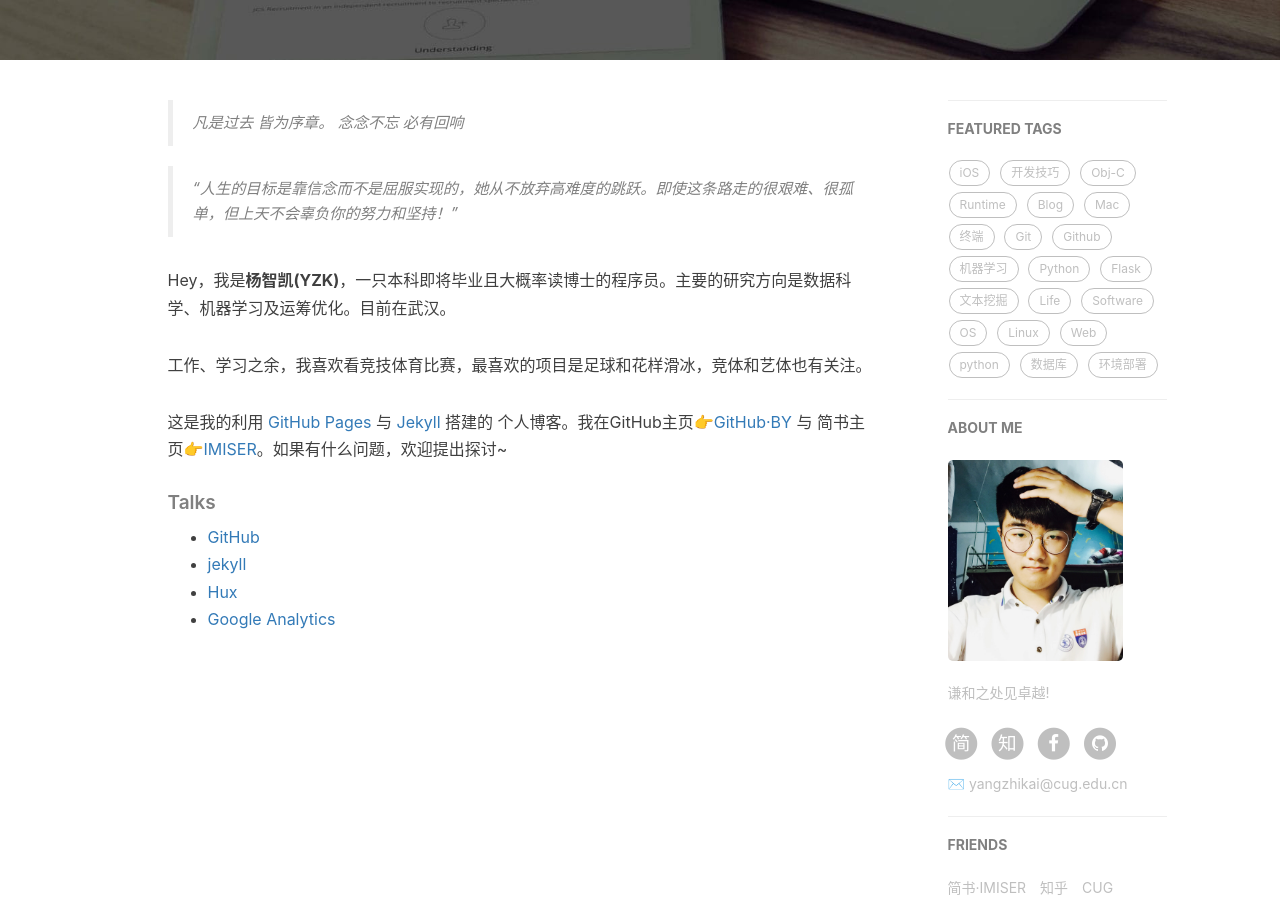
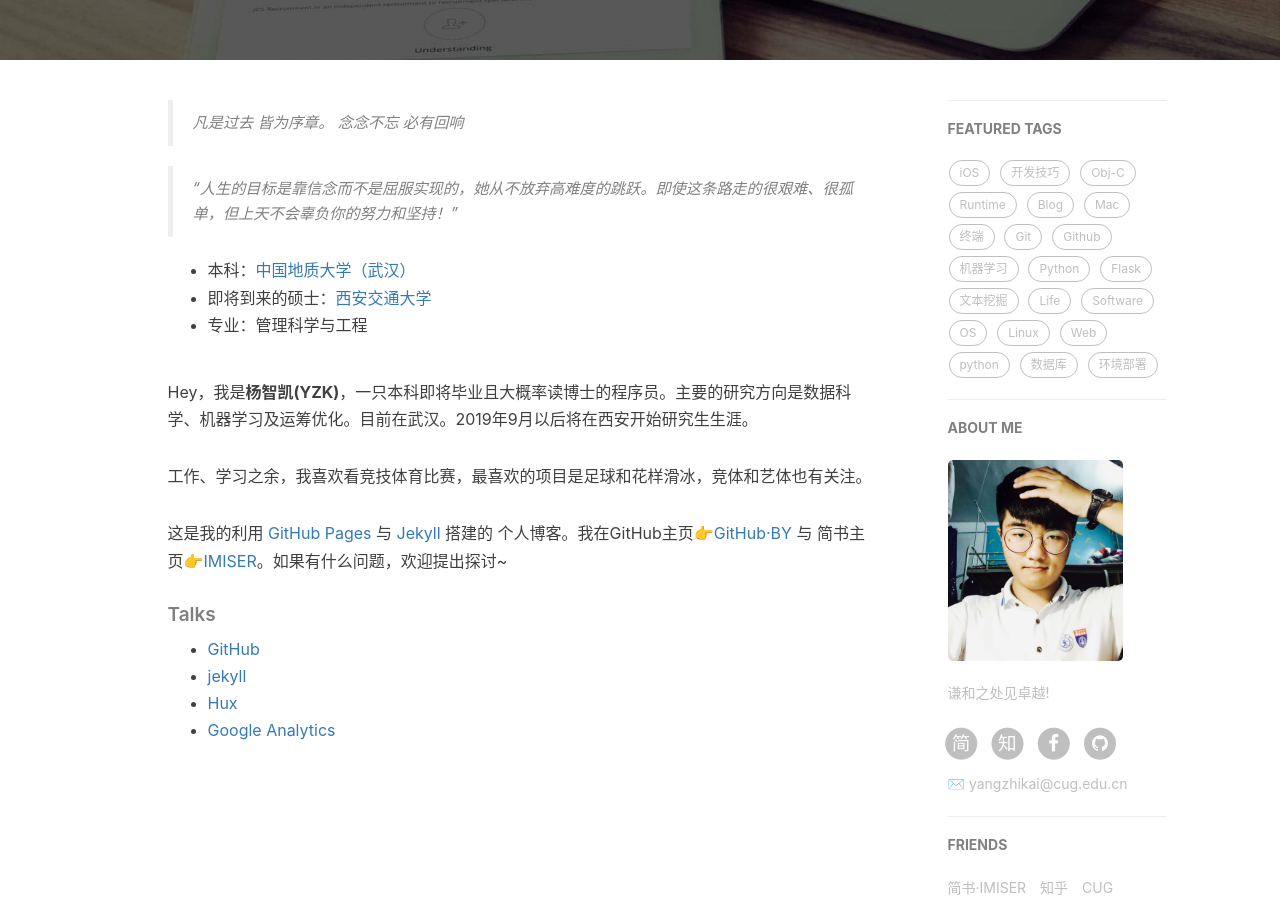
Before and after one commit to LouisYZK/ElseBlog, a Jekyll site: the page built from about.html, in a window 1280 px wide and 900 px high, scrolled down 358 px. Built offline with Jekyll 4.4.1, drawn with Linux system fonts in a browser that asks for light colours; nearby versions of some CDN libraries; comment, search, counter and statistics services are not loaded.

Commit message:
10-17Update

```diff
--- a/about.html
+++ b/about.html
@@ -20,9 +20,16 @@
 
     <blockquote><p>“人生的目标是靠信念而不是屈服实现的，她从不放弃高难度的跳跃。即使这条路走的很艰难、很孤单，但上天不会辜负你的努力和坚持！”</p></blockquote>
 
-    <p>Hey，我是<strong>杨智凯(YZK)</strong>，一只本科即将毕业且大概率读博士的程序员。主要的研究方向是数据科学、机器学习及运筹优化。目前在武汉。</p>
+    <ul>
+        <li>本科：<a href="https://cug.edu.cn">中国地质大学（武汉）</a></li>
+        <li>即将到来的硕士：<a href="https://xjtu.edu.cn">西安交通大学</a></li>
+        <li>专业：管理科学与工程</li>
+    </ul>
+
+    <p>Hey，我是<strong>杨智凯(YZK)</strong>，一只本科即将毕业且大概率读博士的程序员。主要的研究方向是数据科学、机器学习及运筹优化。目前在武汉。2019年9月以后将在西安开始研究生生涯。</p>
 
     <p>工作、学习之余，我喜欢看竞技体育比赛，最喜欢的项目是足球和花样滑冰，竞体和艺体也有关注。</p>
+
 
     <p>这是我的利用 <a href="https://pages.github.com/">GitHub Pages</a> 与 <a href="http://jekyll.com.cn/">Jekyll</a> 搭建的 个人博客。我在GitHub主页<a href="https://github.com/LouisYZK">👉GitHub·BY</a> 与 简书主页<a href="https://www.jianshu.com/u/eb8696c2fdf9">👉IMISER</a>。如果有什么问题，欢迎提出探讨~</p>
 
```
Also changed, not shown: _posts/2018-09-01-我认出了风暴，且澎湃如大海.md (+11 -2 lines).
